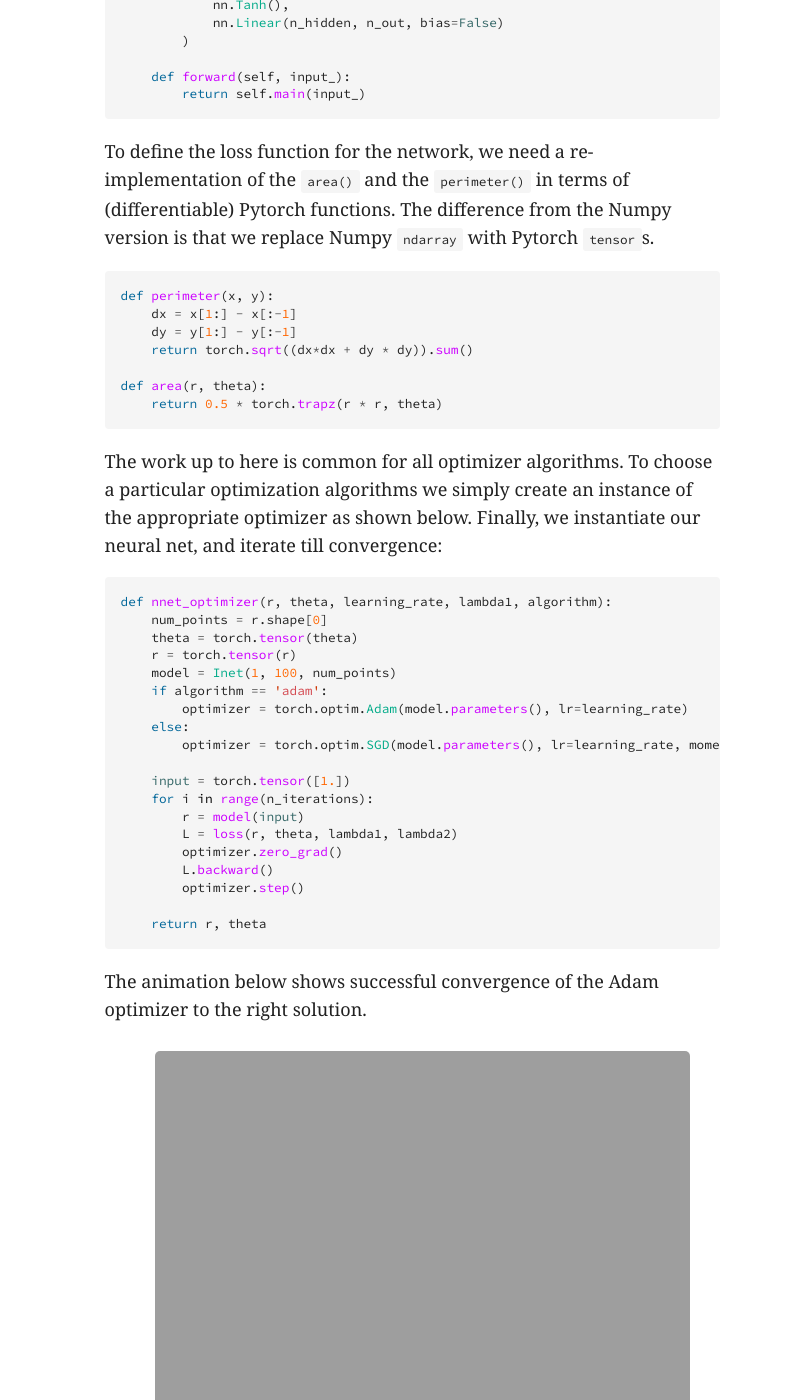
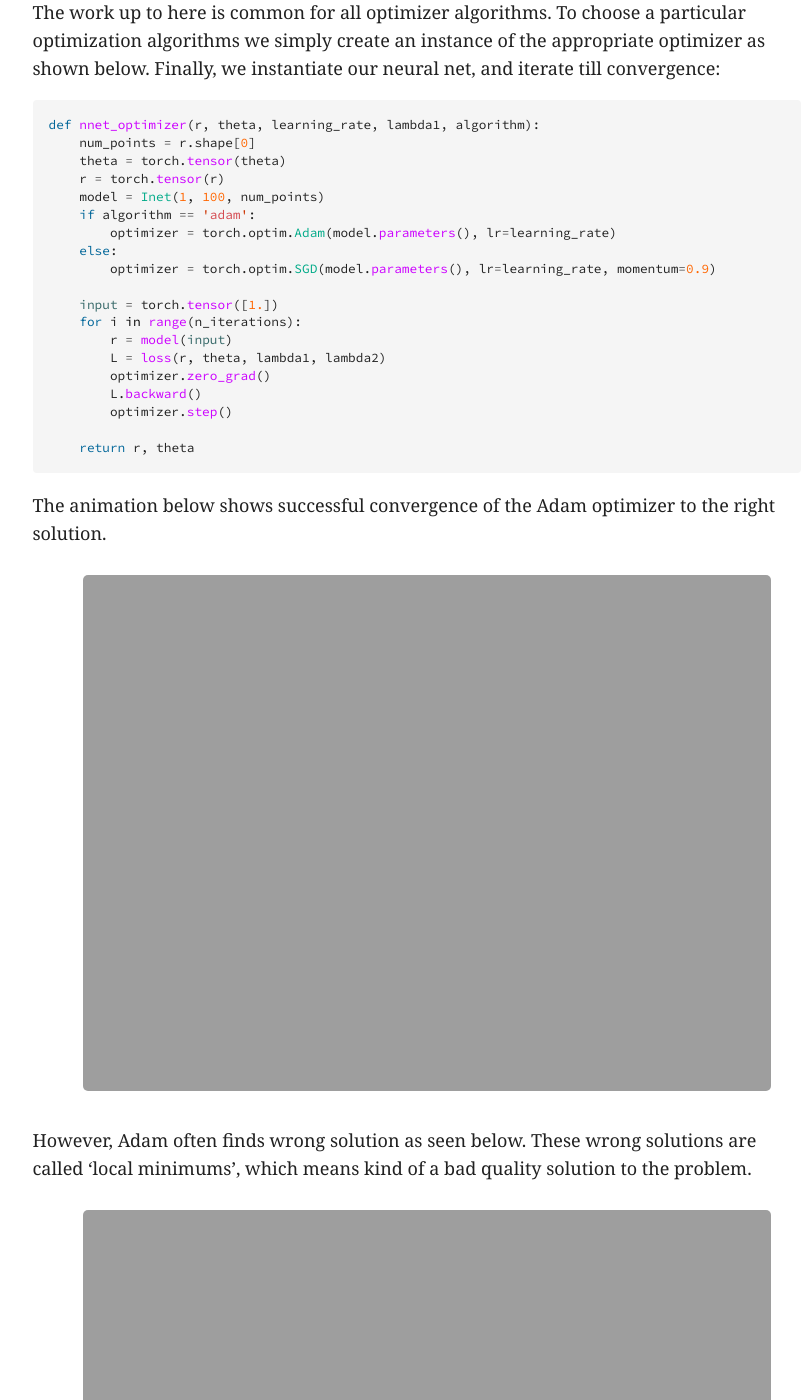
Before and after one commit to rohan-kekatpure/rohan-kekatpure.github.io, a Jekyll site: the page built from _posts/2020-08-22-numerical-optimization.md, in a window 1280 px wide and 1400 px high, scrolled down 9427 px. Shown: the whole window, without its empty margins (228-1032 px from the left). Built offline with Jekyll 4.4.1, drawn with Linux system fonts in a browser that asks for light colours; formulas are drawn with MathJax 3.

Commit message:
plancherel

```diff
--- a/assets/css/main.css
+++ b/assets/css/main.css
@@ -23,6 +23,7 @@ body {
   color: #212121;
   line-height: 1.75rem;
   /*background-color: #d0d0d0;*/
+  width: 87.5%; /* controls left margin*/
 }
 
 @media (max-width: 30em) {
@@ -45,7 +46,8 @@ h1 a {
 
 h1, h2, h3, h4, h5, h6 {
   font-family: "Quattrocento Sans", sans-serif;
-  color: #333;
+  line-height: 2.0rem;
+  color: #008000;
 }
 
 a {
@@ -141,6 +143,7 @@ hr {
 
 .post-container {
   margin-bottom: 4rem;
+  width: 125%; /* controls width*/
 }
 
 .posts {
```
